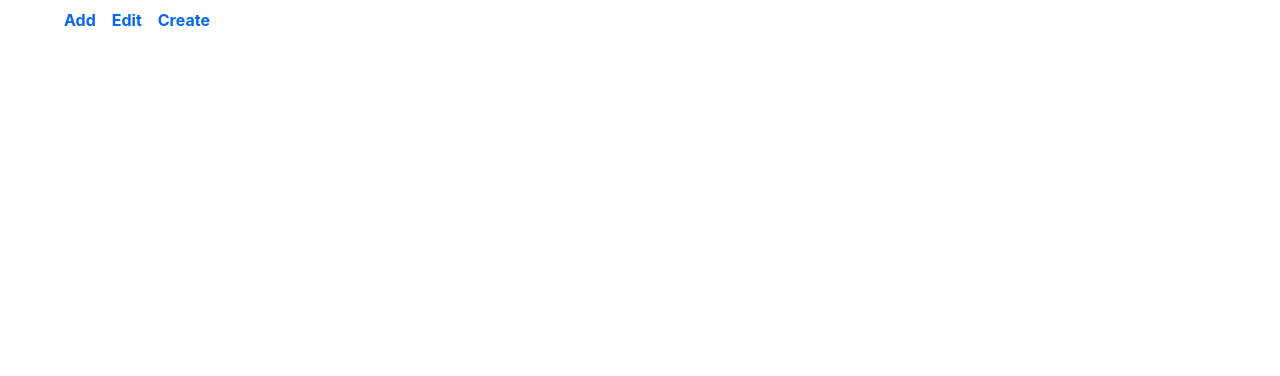
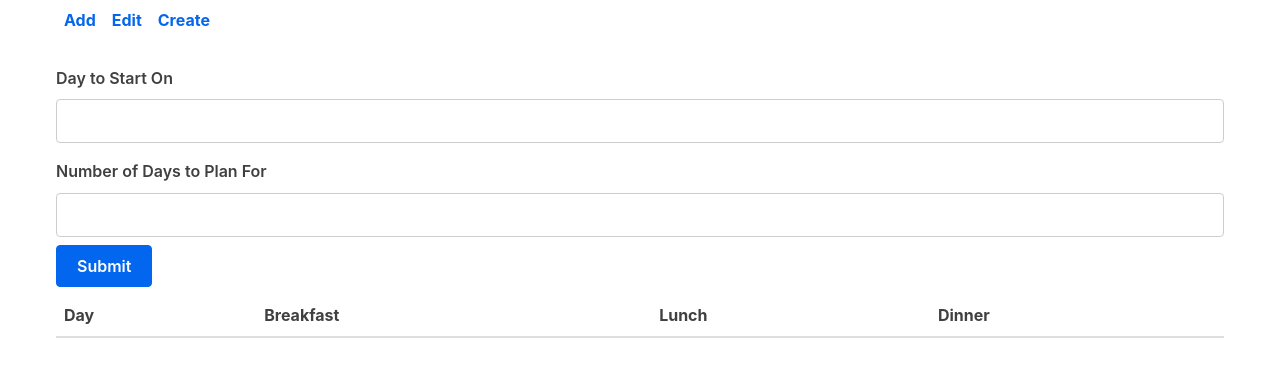
Before and after one commit to dmmanhardt/FoodListProgram, a React (Create React App) app in the folder food-prep-helper/: page / in a window 1280 px wide. Shown: the top 376 px of the page. Built offline with nearby package versions, Linux system fonts and the light colour scheme.

Commit message:
updated react components

```diff
--- a/food-prep-helper/src/App.js
+++ b/food-prep-helper/src/App.js
@@ -1,16 +1,28 @@
 import React, { Component } from 'react';
 import Options from './Options';
 import Create from './Create';
+import Selection from './Selection';
 
 class App extends Component {
+    state = {
+        createOptions: []
+    };
+
+    handleSubmit = createOption => {
+        this.setState({createOptions: [...this.state.createOptions, createOption]});
+    }
+
     render() {
         // pass navigation options through as props since they don't need to be
         // modified
         const navigationOptions = ['Add', 'Edit', 'Create'];
+        const { createOptions } = this.state;
 
         return (
             <div className="container">
                 <Options navigationOptions={navigationOptions} />
+                <Create handleSubmit={this.handleSubmit} />
+                <Selection createOptions={createOptions}/>
             </div>
         );
     }
--- a/food-prep-helper/src/Create.js
+++ b/food-prep-helper/src/Create.js
@@ -38,10 +38,10 @@ class Create extends Component {
                     onChange={this.handleChange} />
                 <label>Number of Days to Plan For</label>
                 <input
-                    type="int"
+                    type="text"
                     name="numberDays"
-                    value="numberDays"
-                    onChange="{this.handleChange}" />
+                    value={numberDays}
+                    onChange={this.handleChange} />
                 <input
                     type="button"
                     value="Submit"
--- a/food-prep-helper/src/Options.js
+++ b/food-prep-helper/src/Options.js
@@ -4,6 +4,7 @@ import React, { Component } from 'react';
 // prop to a DOM's component onClick event
 
 class NavigationOptions extends Component {
+    // change handleClick to push props to Selection.js
     handleClick = () => {
         console.log(this.props);
     }
--- /dev/null
+++ b/food-prep-helper/src/Selection.js
@@ -0,0 +1,45 @@
+import React, { Component } from 'react';
+
+const SelectionHeader = () => {
+    return (
+        <thead>
+            <tr>
+                <th>Day</th>
+                <th>Breakfast</th>
+                <th>Lunch</th>
+                <th>Dinner</th>
+            </tr>
+        </thead>
+    );
+}
+
+const SelectionDays = props => {
+    const rows = props.createOptions.map((row, index) => {
+        return (
+            <tr key={index}>
+                <td>{row.startDay}</td>
+                <td>{row.numberDays}</td>
+                <td>{index}</td>
+            </tr>
+        );
+    });
+
+    return (
+        <tbody>{rows}</tbody>
+    );
+}
+
+class Selection extends Component {
+    render () {
+        const { createOptions } = this.props;
+
+        return (
+            <table>
+                <SelectionHeader />
+                <SelectionDays createOptions={createOptions} />
+            </table>
+        );
+    }
+}
+
+export default Selection;
```
